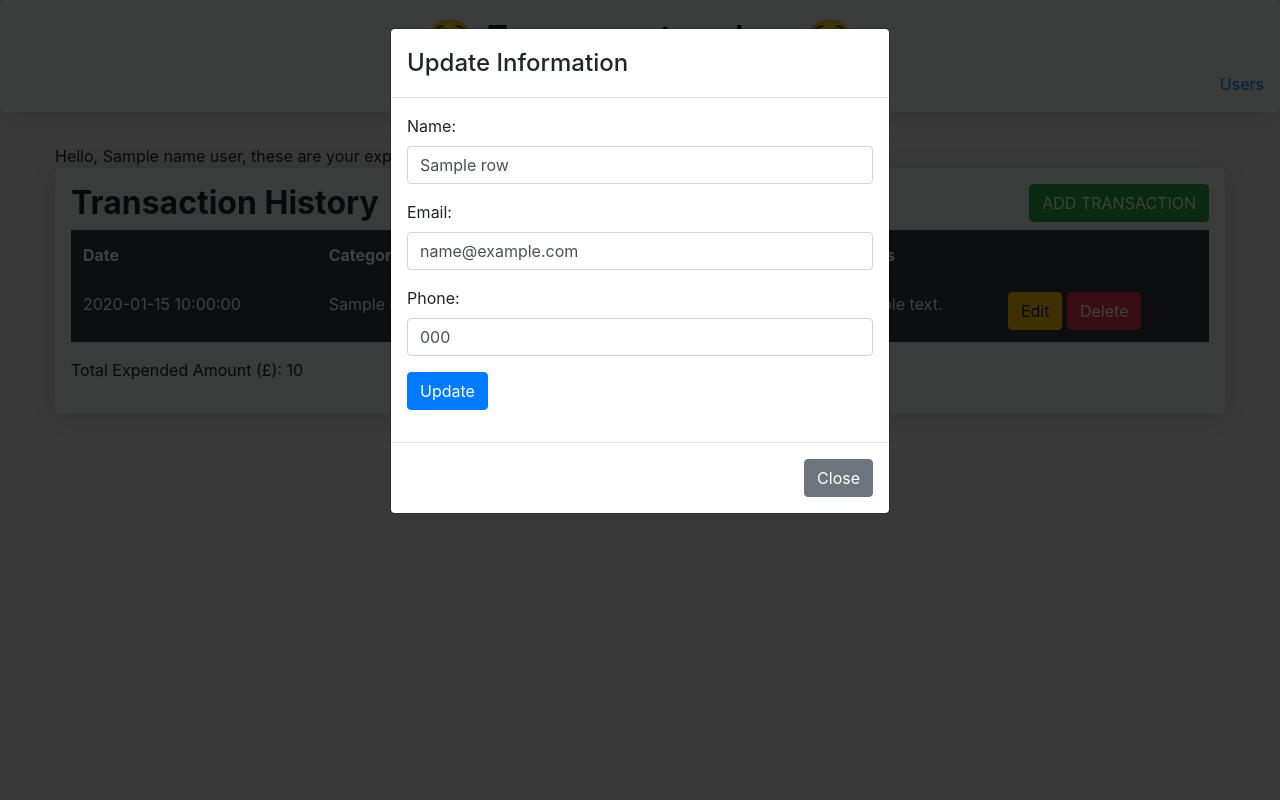
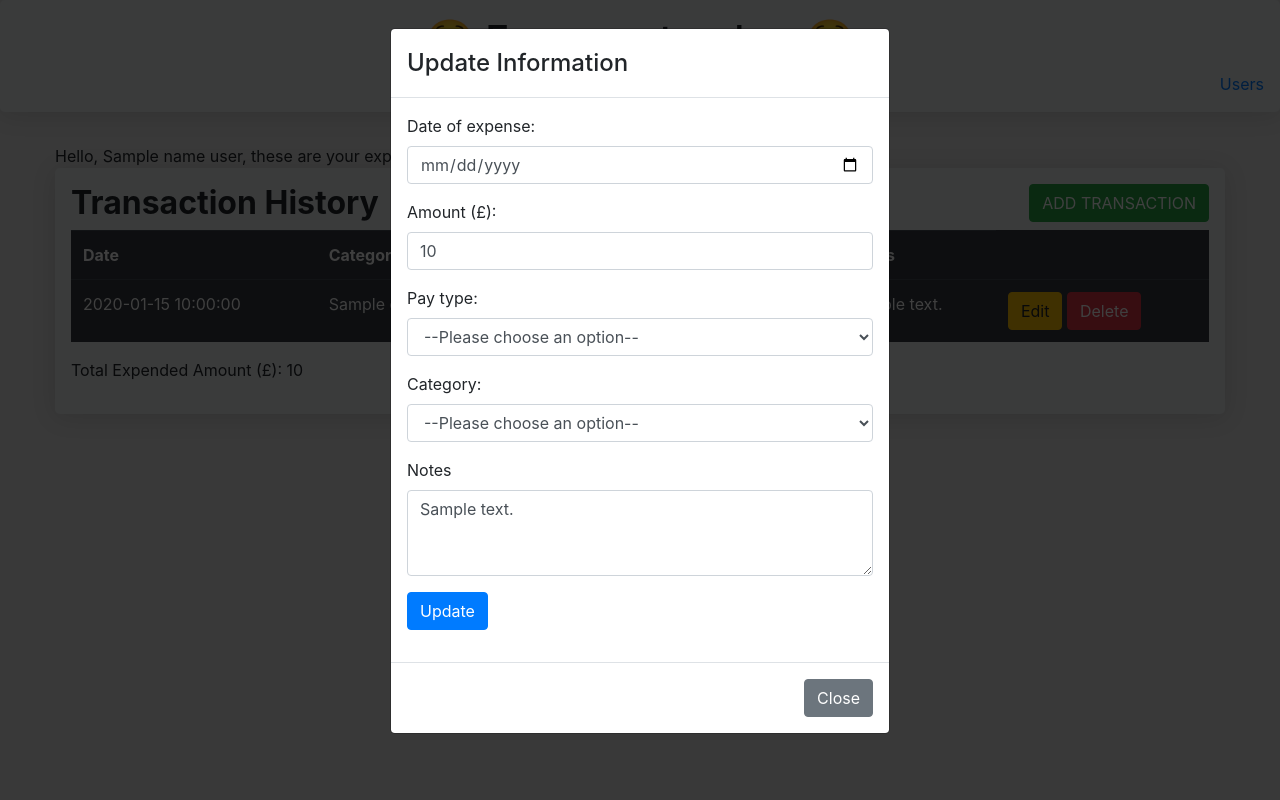
Before and after one commit to ASafi99/flask-webapp-project, a Flask app: template application/templates/expenses.html in a window 1280 px wide, after a click on "Edit". Run offline with Flask 2, Linux system fonts and the light colour scheme; the template is opened without the code that fills it: most values are stand-ins (such as "Sample title", 1, 10 or a date in 2020); some libraries are stand-ins or nearby versions.

Commit message:
expenses can now be edited or deleted (#6)

```diff
--- a/application/templates/expenses.html
+++ b/application/templates/expenses.html
@@ -95,28 +95,14 @@
                         <div class="modal-body">
 
 
-                           <form action="{{url_for('addTransaction')}}" method="POST">
+                           <form action="{{url_for('update_expenses')}}" method="POST">
 
 
                               <div class="form-group">
-
-
-                                 <label>Name:</label>
-                                 <input type="hidden" name="id" value="{{row.id}}">
-
-                                 <input type="text" class="form-control" name="name" value="{{row.name}}">
-
-
-                              </div>
-
-
-
-                              <div class="form-group">
-
-
-                                 <label>Email:</label>
-
-                                 <input type="text" class="form-control" name="email" value="{{row.email}}">
+                                 <input type="hidden" name="id" value = {{ userid }} >
+                                 <input type="hidden" name="name" value = {{ name_user }} >
+                                 <label>Date of expense:</label>
+                                 <input type="date" class="form-control" name="date" required="1" value="{{row.date}}">
 
 
                               </div>
@@ -125,11 +111,40 @@
                               <div class="form-group">
 
 
-                                 <label>Phone:</label>
-
-                                 <input type="text" class="form-control" name="phone" value="{{row.phone}}">
+                                 <label>Amount (£):</label>
+                                 <input type="number" class="form-control" name="amount" required="1" value="{{row.amount}}">
 
 
+                              </div>
+
+
+                              <div class="form-group">
+
+
+                                 <label>Pay type:</label>
+                                 <select class="form-control" id="paytype" name="paytype" value="{{row.paytype}}">
+                                    <option value="">--Please choose an option--</option>
+                                    <option value="cash">Cash</option>
+                                    <option value="debit-card">Debit Card</option>
+                                    <option value="Credit">Credit</option>
+                                 </select>
+                              </div>
+
+                              <div class="form-group">
+
+
+                                 <label>Category:</label>
+                                 <select class="form-control" id="category" name="category" value="{{row.category}}">
+                                    <option value="">--Please choose an option--</option>
+                                    <option value="grocery">Groceries</option>
+                                    <option value="travel">Travel</option>
+                                    <option value="Credit">Credit</option>
+                                 </select>
+                              </div>
+
+                              <div class="form-group">
+                                 <label for="notes">Notes</label>
+                                 <textarea class="form-control" id="notes" rows="3" name="notes">{{row.notes}}</textarea>
                               </div>
 
 
```
Also changed, not shown: application/routes.py (+38 -26 lines), application/data.db.
